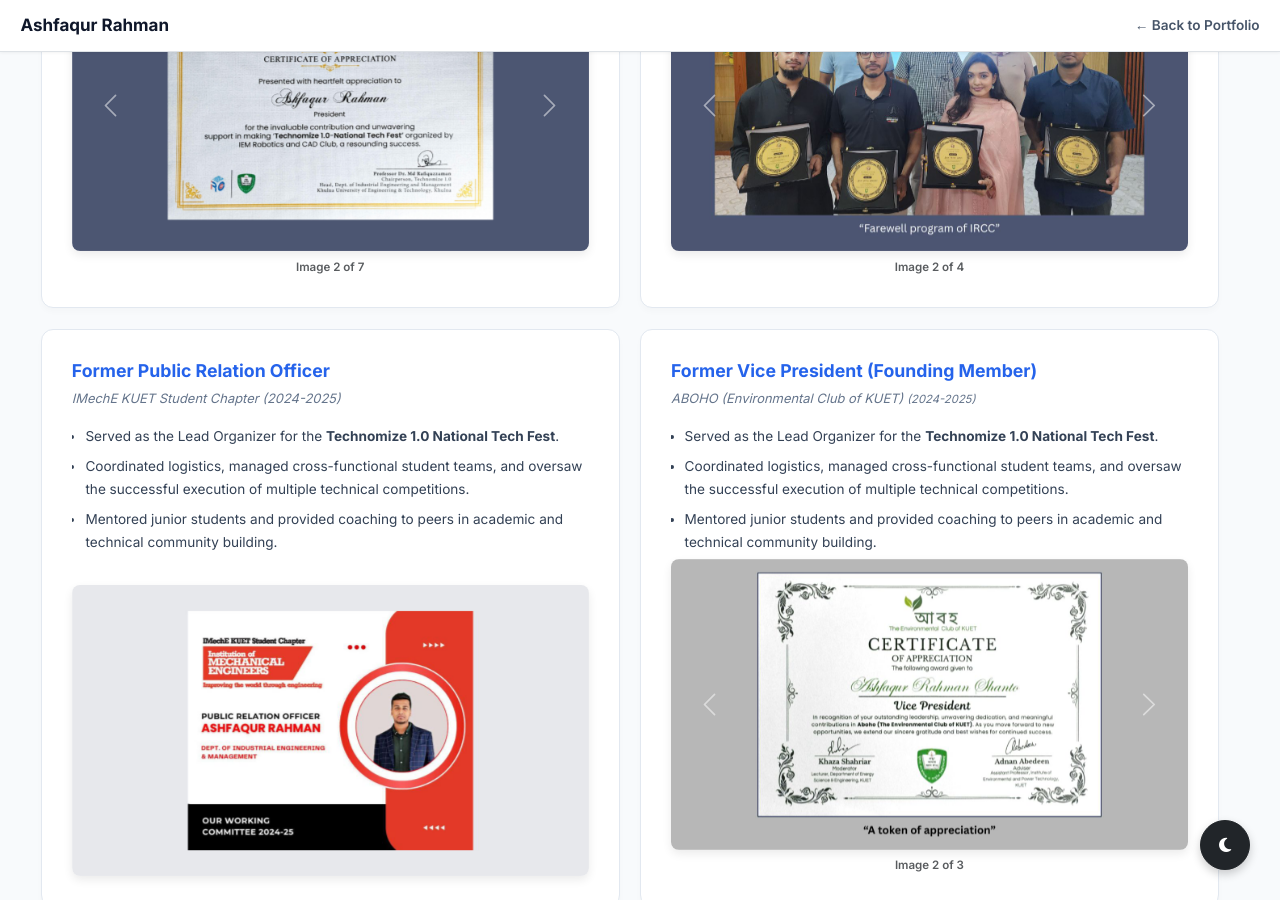
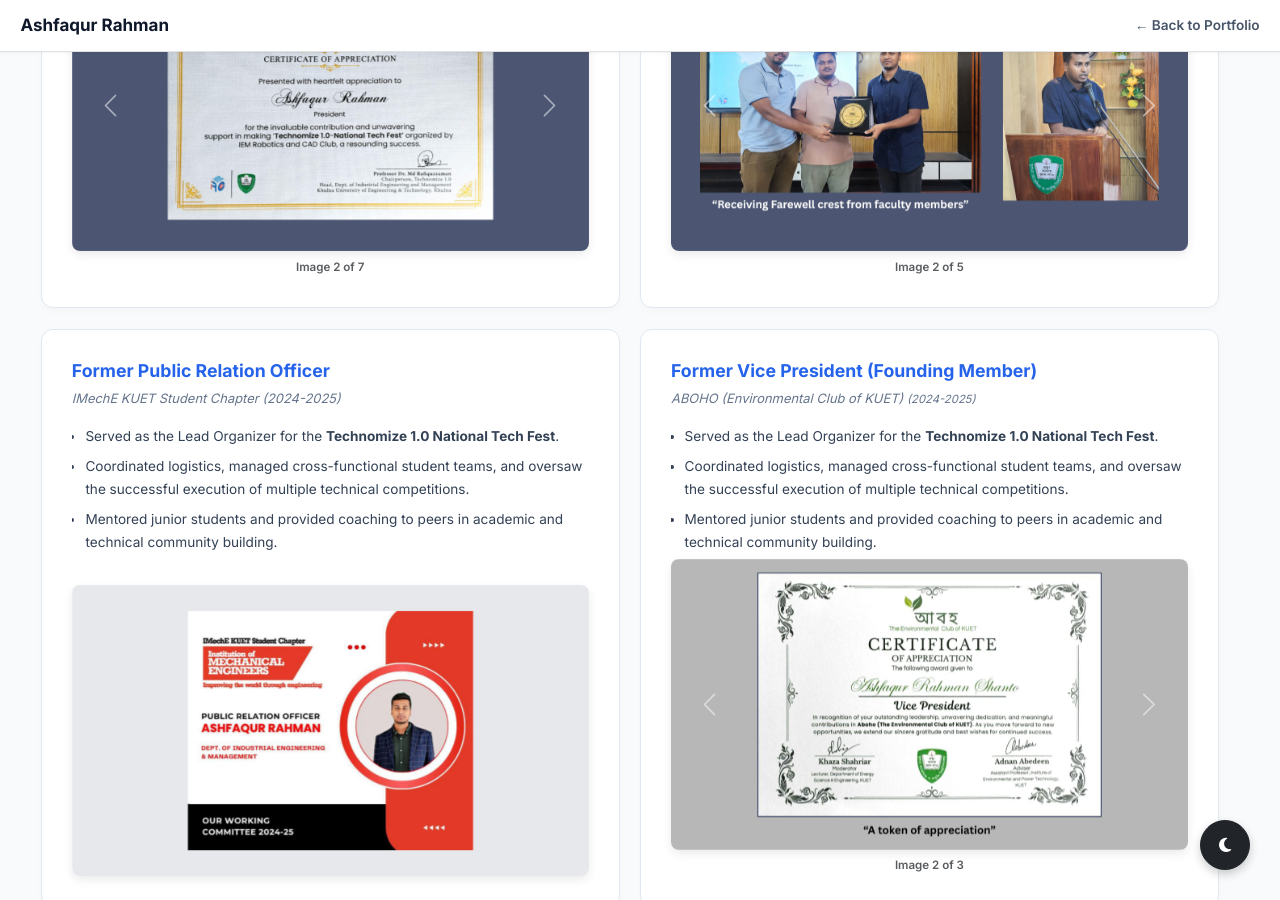
Before and after one commit to AshfaqurRahman99/AshfaqurRahman99.github.io, a Jekyll site: the page leadership1.html, which Jekyll copies as it is, in a window 1280 px wide and 900 px high, scrolled down 594 px. Built offline with Jekyll 4.4.1, drawn with Linux system fonts in a browser that asks for light colours.

Commit message:
Update leadership1.html

```diff
--- a/leadership1.html
+++ b/leadership1.html
@@ -368,7 +368,9 @@
                         <!-- Universal Gallery for Leadership 2 -->
                         <div id="carousel-l2" class="carousel slide mt-auto w-100" data-bs-ride="carousel">
                             <div class="carousel-inner">
-                                <div class="carousel-item active"><img src="Gallery/IRCC/IRCC1.jpg" alt="IRCC Event">
+                                <div class="carousel-item active"><img src="Gallery/IRCC/IRCC4.jpg" alt="IRCC Event">
+                                </div>
+                                <div class="carousel-item"><img src="Gallery/IRCC/IRCC1.jpg" alt="IRCC Event">
                                 </div>
                                 <div class="carousel-item "><img src="Gallery/IRCC/IRCC2.jpg" alt="IRCC Farewell 2"></div>
                                 <div class="carousel-item "><img src="Gallery/IRCC/IRCC4.jpg" alt="IRCC Event clicks"></div>
```
